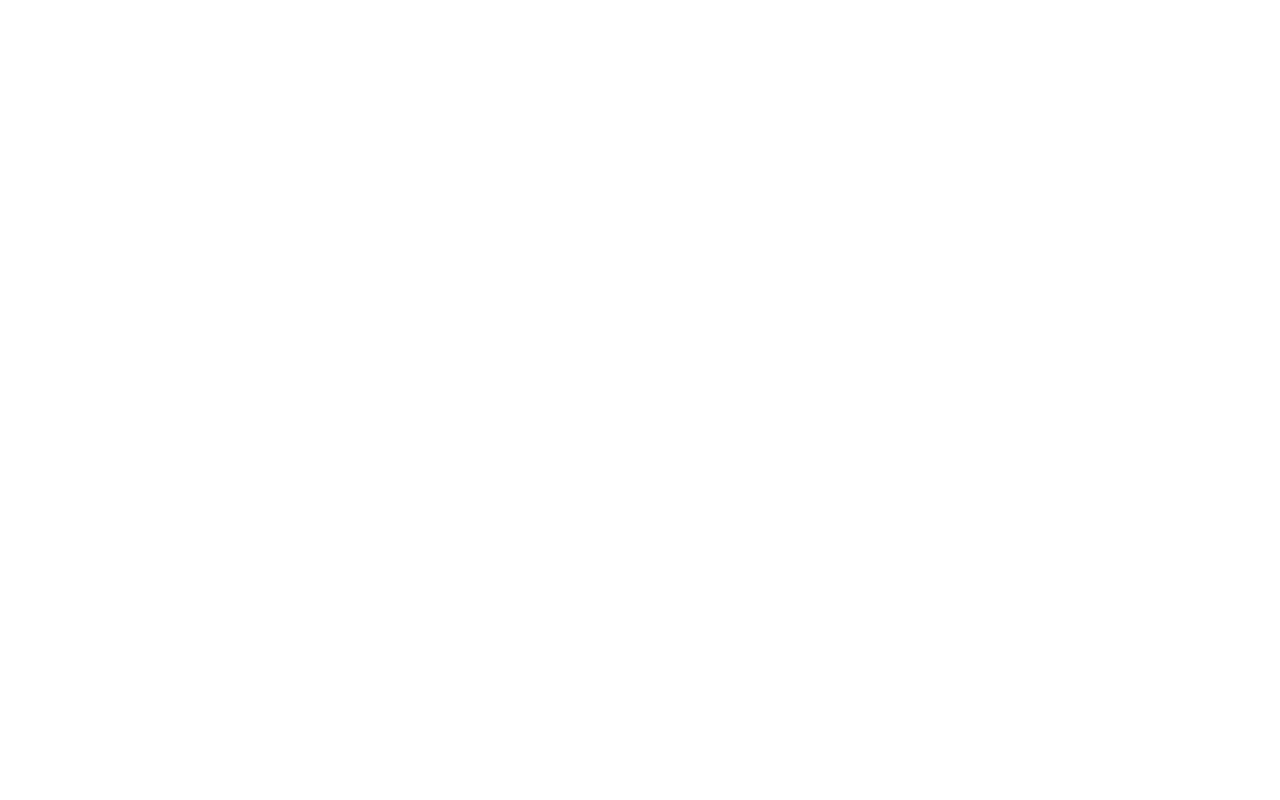
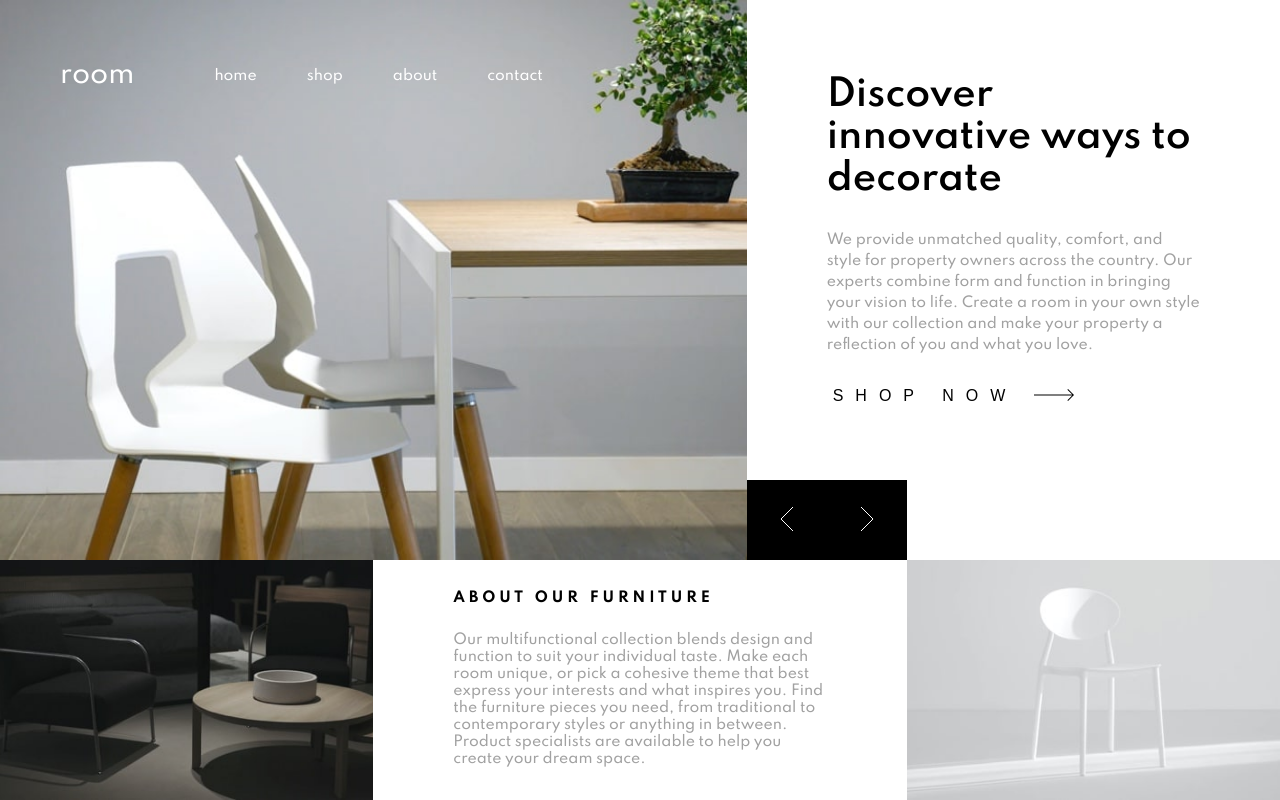
Before and after one commit to BrianCurrie/room, a plain HTML site: page index.html in a window 1280 px wide. Drawn offline with Linux system fonts and the light colour scheme.

Commit message:
Desktop layout and style

```diff
--- a/index.html
+++ b/index.html
@@ -6,8 +6,108 @@
         <meta name="description" content="A new generation of e-commerce" />
         <meta name="viewport" content="width=device-width, initial-scale=1" />
         <link rel="stylesheet" href="style.css" />
+        <link rel="preconnect" href="https://fonts.googleapis.com" />
+        <link
+            href="https://fonts.googleapis.com/css2?family=Spartan:wght@500;600;700&display=swap"
+            rel="stylesheet"
+        />
     </head>
     <body>
+        <header>
+            <nav class="navbar">
+                <div class="logo"><a href="/">room</a></div>
+                <ul class="menu">
+                    <li><a href="/">home</a></li>
+                    <li><a href="/">shop</a></li>
+                    <li><a href="/">about</a></li>
+                    <li><a href="/">contact</a></li>
+                </ul>
+            </nav>
+        </header>
+        <div class="container">
+            <div class="hero">
+                <img src="images/desktop-image-hero-1.jpg" alt="hero product" />
+            </div>
+
+            <main class="introduction">
+                <div class="introduction_body">
+                    <h1>Discover innovative ways to decorate</h1>
+                    <p>
+                        We provide unmatched quality, comfort, and style for
+                        property owners across the country. Our experts combine
+                        form and function in bringing your vision to life.
+                        Create a room in your own style with our collection and
+                        make your property a reflection of you and what you
+                        love.
+                    </p>
+                    <button class="shop_btn">
+                        SHOP NOW
+                        <svg
+                            width="40"
+                            height="12"
+                            xmlns="http://www.w3.org/2000/svg"
+                        >
+                            <path
+                                d="M34.05 0l5.481 5.527h.008v.008L40 6l-.461.465v.063l-.062-.001L34.049 12l-.662-.668 4.765-4.805H0v-1h38.206l-4.82-4.86L34.05 0z"
+                                fill="#000"
+                                fill-rule="nonzero"
+                            />
+                        </svg>
+                    </button>
+                </div>
+            </main>
+            <div class="hero_btns">
+                <button>
+                    <svg
+                        width="14"
+                        height="24"
+                        xmlns="http://www.w3.org/2000/svg"
+                    >
+                        <path
+                            d="M13 0L1 12l12 12"
+                            stroke="#FFF"
+                            fill="none"
+                            fill-rule="evenodd"
+                        />
+                    </svg></button
+                ><button>
+                    <svg
+                        width="14"
+                        height="24"
+                        xmlns="http://www.w3.org/2000/svg"
+                    >
+                        <path
+                            d="M1 0l12 12L1 24"
+                            stroke="#FFF"
+                            fill="none"
+                            fill-rule="evenodd"
+                        />
+                    </svg>
+                </button>
+            </div>
+            <img
+                class="about_img_dark"
+                src="images/image-about-dark.jpg"
+                alt="dark room"
+            />
+            <div class="about">
+                <h2 class="about_header">ABOUT OUR FURNITURE</h2>
+                <p class="about_text">
+                    Our multifunctional collection blends design and function to
+                    suit your individual taste. Make each room unique, or pick a
+                    cohesive theme that best express your interests and what
+                    inspires you. Find the furniture pieces you need, from
+                    traditional to contemporary styles or anything in between.
+                    Product specialists are available to help you create your
+                    dream space.
+                </p>
+            </div>
+            <img
+                class="about_img_light"
+                src="images/image-about-light.jpg"
+                alt="light room"
+            />
+        </div>
         <script src="scripts.js" async defer></script>
     </body>
 </html>
--- a/style.css
+++ b/style.css
@@ -0,0 +1,240 @@
+/***
+
+    Global
+
+***/
+
+* {
+    box-sizing: border-box;
+}
+
+html,
+body {
+    height: 100vh;
+    margin: 0;
+    padding: 0;
+    font-family: 'Spartan', sans-serif;
+}
+
+img {
+    width: 100%;
+    height: 100%;
+}
+
+/***
+
+    Navbar
+
+***/
+
+header {
+    height: fit-content;
+    width: fit-content;
+}
+
+.navbar {
+    position: absolute;
+    top: 0;
+    left: 0;
+
+    display: flex;
+    align-items: center;
+    width: fit-content;
+
+    margin: 50px 60px;
+    color: hsl(0, 0%, 100%);
+}
+
+.logo {
+    margin-right: 40px;
+}
+
+.logo a {
+    font-size: 26px;
+    text-decoration: none;
+    color: hsl(0, 0%, 100%);
+}
+
+.menu {
+    display: flex;
+    list-style-type: none;
+}
+
+.menu a {
+    position: relative;
+    text-decoration: none;
+    margin-right: 50px;
+    font-size: 14px;
+    color: hsl(0, 0%, 100%);
+}
+
+.menu a:hover::after {
+    content: '';
+    position: absolute;
+    left: 25%;
+    top: 150%;
+
+    height: 2px;
+    width: 50%;
+
+    background: hsl(0, 0%, 100%);
+}
+
+/***
+
+    Main content
+
+***/
+
+.container {
+    display: grid;
+    grid-template-columns: 1fr 1fr 160px 1fr;
+    grid-template-rows: 2fr 80px 1fr;
+
+    height: 100%;
+}
+
+.hero {
+    grid-row-start: 1;
+    grid-row-end: 3;
+    grid-column-start: 1;
+    grid-column-end: 3;
+
+    overflow: hidden;
+}
+
+.hero img {
+    object-fit: cover;
+    object-position: left;
+}
+
+.introduction {
+    position: relative;
+
+    display: flex;
+    flex-direction: column;
+    align-items: center;
+    justify-content: center;
+
+    grid-row-start: 1;
+    grid-row-end: 2;
+    grid-column-start: 3;
+    grid-column-end: 5;
+}
+
+.introduction_body {
+    margin: 0px 80px;
+}
+
+.introduction_body h1 {
+    margin: 0;
+    font-size: 36px;
+    font-weight: 600;
+}
+
+.introduction_body p {
+    margin: 30px 0;
+
+    line-height: 1.5;
+    font-size: 14px;
+    color: hsl(0, 0%, 63%);
+}
+
+.shop_btn {
+    align-self: flex-start;
+
+    border: none;
+    background-color: transparent;
+
+    font-size: 16px;
+    letter-spacing: 12px;
+
+    cursor: pointer;
+}
+
+.shop_btn:hover {
+    color: hsl(0, 0%, 63%);
+    stroke: hsl(0, 0%, 63%);
+}
+
+.shop_btn img {
+    margin-left: 15px;
+}
+
+.hero_btns {
+    grid-row-start: 2;
+    grid-row-end: 3;
+    grid-column-start: 3;
+    grid-column-end: 4;
+}
+
+.hero_btns button {
+    height: 100%;
+    width: 50%;
+    margin: 0;
+    border: none;
+    background-color: hsl(0, 0%, 0%);
+
+    cursor: pointer;
+}
+
+.hero_btns button:hover {
+    background-color: hsl(0, 0%, 27%);
+}
+
+/***
+
+    About section
+
+***/
+
+.about {
+    display: flex;
+    flex-direction: column;
+    justify-content: center;
+
+    height: 100%;
+
+    margin: 0 80px;
+
+    grid-row-start: 3;
+    grid-row-end: 4;
+    grid-column-start: 2;
+    grid-column-end: 4;
+}
+
+.about h2 {
+    font-size: 14px;
+    font-weight: 700;
+
+    letter-spacing: 4px;
+}
+
+.about p {
+    font-size: 14px;
+    color: hsl(0, 0%, 63%);
+}
+
+.about_img_dark {
+    height: 100%;
+
+    grid-row-start: 3;
+    grid-row-end: 4;
+    grid-column-start: 1;
+    grid-column-end: 2;
+
+    object-fit: cover;
+    object-position: center;
+}
+
+.about_img_light {
+    height: 100%;
+
+    grid-row-start: 3;
+    grid-row-end: 4;
+    grid-column-start: 4;
+    grid-column-end: 5;
+
+    object-fit: cover;
+    object-position: center;
+}
```
Also changed, not shown: images/desktop-image-hero-1.jpg (added), images/desktop-image-hero-2.jpg (added), images/desktop-image-hero-3.jpg (added), images/favicon-32x32.png (added), images/icon-angle-left.svg (added), images/icon-angle-right.svg (added), images/icon-arrow.svg (added), images/icon-close.svg (added), images/icon-hamburger.svg (added), images/image-about-dark.jpg (added), images/image-about-light.jpg (added), images/logo.svg (added), images/mobile-image-hero-1.jpg (added), images/mobile-image-hero-2.jpg (added), 1 more files.
